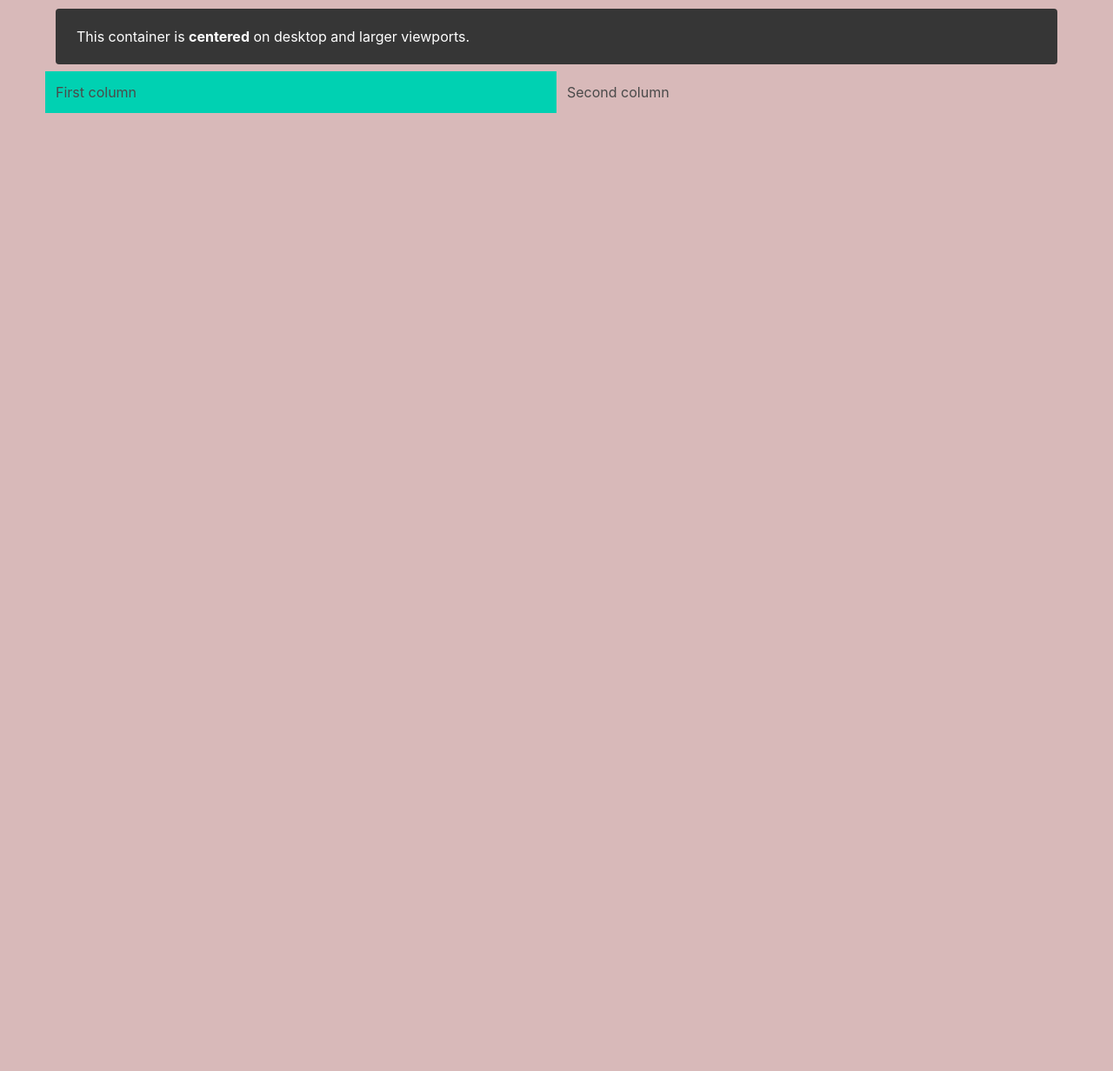
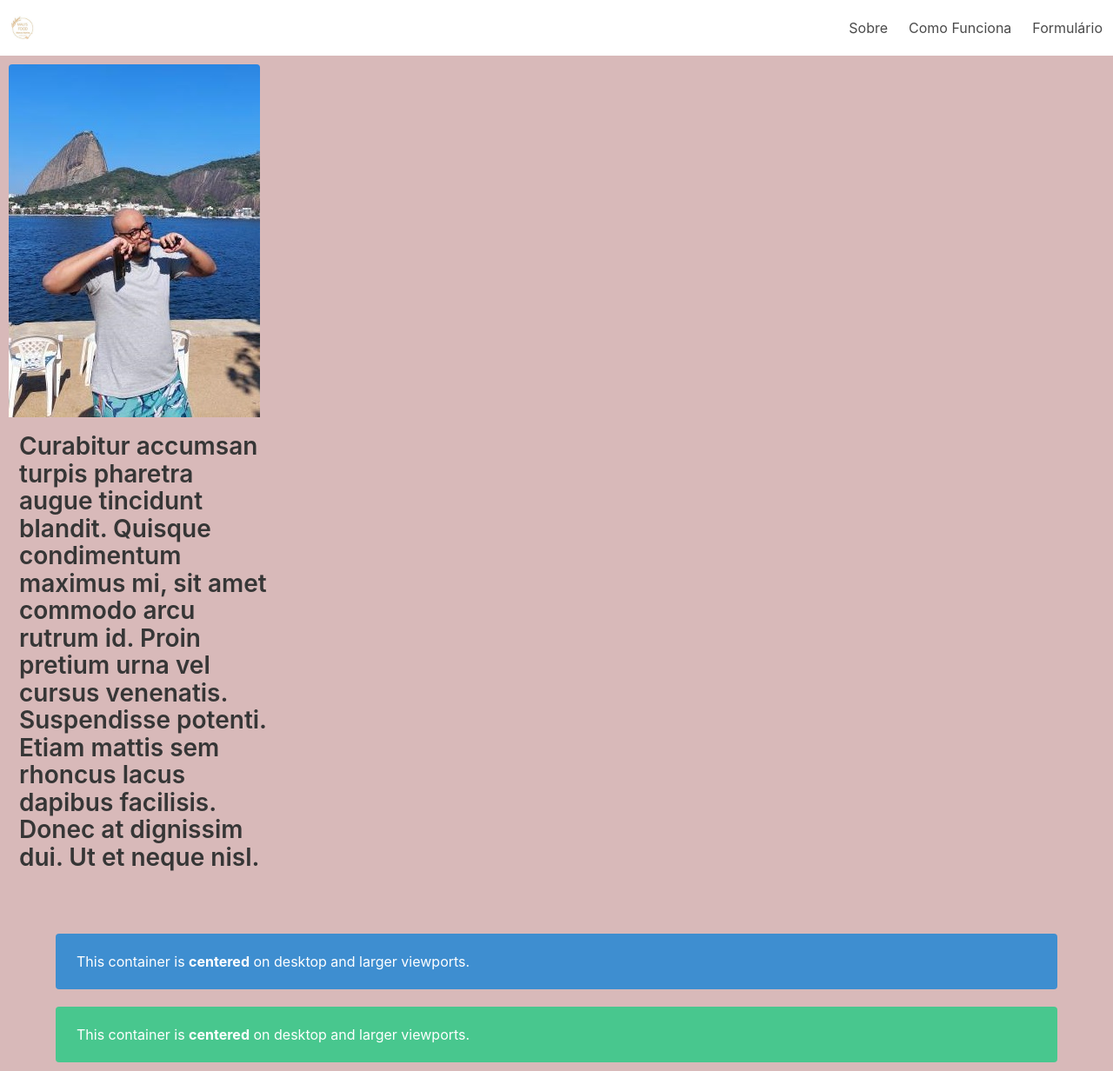
Before and after one commit to Soujigor/landingfood, a Next.js app: page / in a window 1280 px wide. Shown: the whole page at 87% size. Before the commit the page ends 800 px from the top, so only its background shows below. Built offline with nearby package versions, Linux system fonts and the light colour scheme.

Commit message:
Fazendo testes

```diff
--- /dev/null
+++ b/components/Form/Form.js
@@ -0,0 +1,14 @@
+import React from "react";
+
+const Form = () => {
+  return (
+    <div class="container">
+      <div class="notification is-success">
+        This container is <strong>centered</strong> on desktop and larger
+        viewports.
+      </div>
+    </div>
+  );
+};
+
+export default Form;
--- /dev/null
+++ b/components/Info/Info.js
@@ -0,0 +1,14 @@
+import React from "react";
+
+const Info = () => {
+  return (
+    <div class="container">
+      <div class="notification is-info">
+        This container is <strong>centered</strong> on desktop and larger
+        viewports.
+      </div>
+    </div>
+  );
+};
+
+export default Info;
--- /dev/null
+++ b/components/Main/Main.js
@@ -0,0 +1,28 @@
+import Image from "next/image";
+import React from "react";
+import Logo from "../../public/igu1.jpg";
+
+const Main = () => {
+  return (
+    <div class="columns">
+      <div class="card-content column is-half">
+        <div class="card-image">
+          <figure class="image is-256x256">
+            <Image src={Logo} alt="logo" />
+          </figure>
+        </div>
+        <div class="content column is-half">
+          <h2>
+            Curabitur accumsan turpis pharetra augue tincidunt blandit. Quisque
+            condimentum maximus mi, sit amet commodo arcu rutrum id. Proin
+            pretium urna vel cursus venenatis. Suspendisse potenti. Etiam mattis
+            sem rhoncus lacus dapibus facilisis. Donec at dignissim dui. Ut et
+            neque nisl.
+          </h2>
+        </div>
+      </div>
+    </div>
+  );
+};
+
+export default Main;
--- /dev/null
+++ b/components/Menu/Menu.js
@@ -0,0 +1,39 @@
+import Image from "next/image";
+import React from "react";
+import Logo from "../../public/malilogo.png";
+
+
+const Menu = () => {
+  return (
+    <nav class="navbar" role="navigation" aria-label="main navigation">
+      <div class="container is-widescreen">
+        <a class="navbar-item" href="">
+          <Image src={Logo} alt="logo" />
+        </a>
+
+        <a
+          role="button"
+          class="navbar-burger"
+          aria-label="menu"
+          aria-expanded="false"
+          data-target="navbarBasicExample"
+        >
+          <span aria-hidden="true"></span>
+          <span aria-hidden="true"></span>
+          <span aria-hidden="true"></span>
+        </a>
+      </div>
+
+      <div id="navbarBasicExample" class="navbar-menu">
+        <div class="navbar-start">
+          <a class="navbar-item">Sobre</a>
+
+          <a class="navbar-item">Como Funciona</a>
+          <a class="navbar-item">Formulário</a>
+        </div>
+      </div>
+    </nav>
+  );
+};
+
+export default Menu;
--- a/pages/index.js
+++ b/pages/index.js
@@ -1,27 +1,23 @@
 import Head from "next/head";
+import Form from "../components/Form/Form.js";
+import Info from "../components/Info/Info.js";
+import Main from "../components/Main/Main.js";
+import Menu from "../components/Menu/Menu.js";
 
 export default function Home() {
   return (
     <div>
       <Head>
-        <title>Create Next App</title>
+        <title>Malis Food</title>
         <meta name="description" content="Generated by create next app" />
         <link rel="icon" href="/favicon.ico" />
       </Head>
 
-      <div class="container">
-        <div class="notification is-dark">
-          This container is <strong>centered</strong> on desktop and larger
-          viewports.
-        </div>
-      </div>
-      <div className="container">
 
-      <div class="columns">
-        <div class="column has-background-primary" >First column</div>
-        <div class="column">Second column</div>
-      </div>
-      </div>
+      <Menu />
+      <Main />
+      <Info />
+      <Form />
     </div>
   );
 }
--- a/scss/styles.scss
+++ b/scss/styles.scss
@@ -12,3 +12,7 @@ body {
     padding-top: 10px;
     padding-bottom: 10px;
 }
+
+.columns {
+    padding: 10px
+}
```
Also changed, not shown: components/form.js (deleted), components/info.js (deleted), components/main.js (deleted), components/menu.js (deleted), public/igu1.jpg (added), public/malilogo.png (added).
